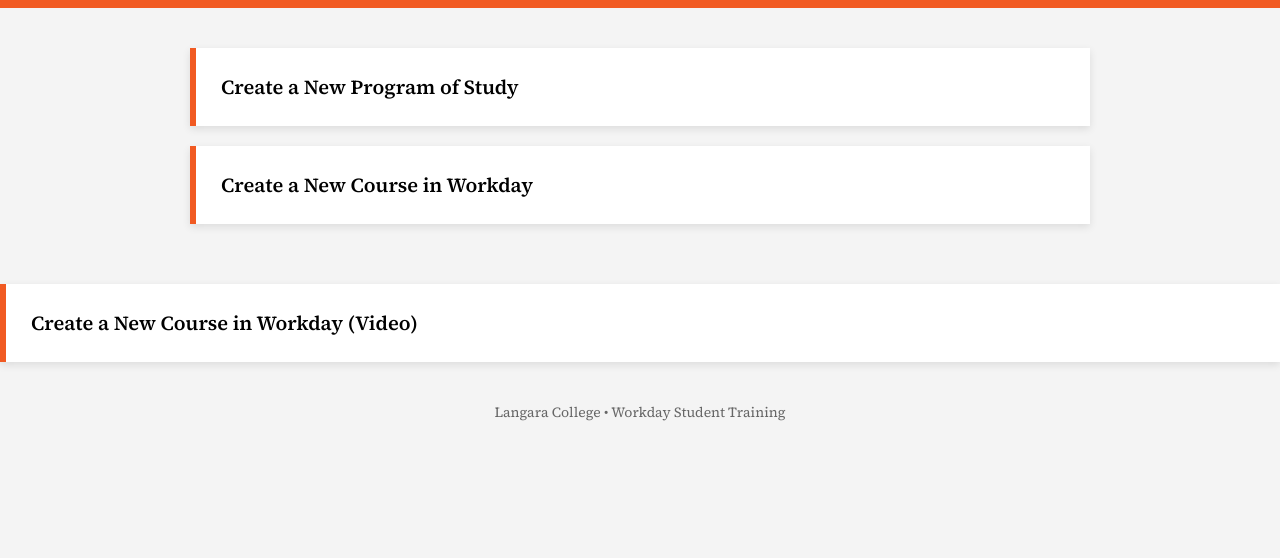
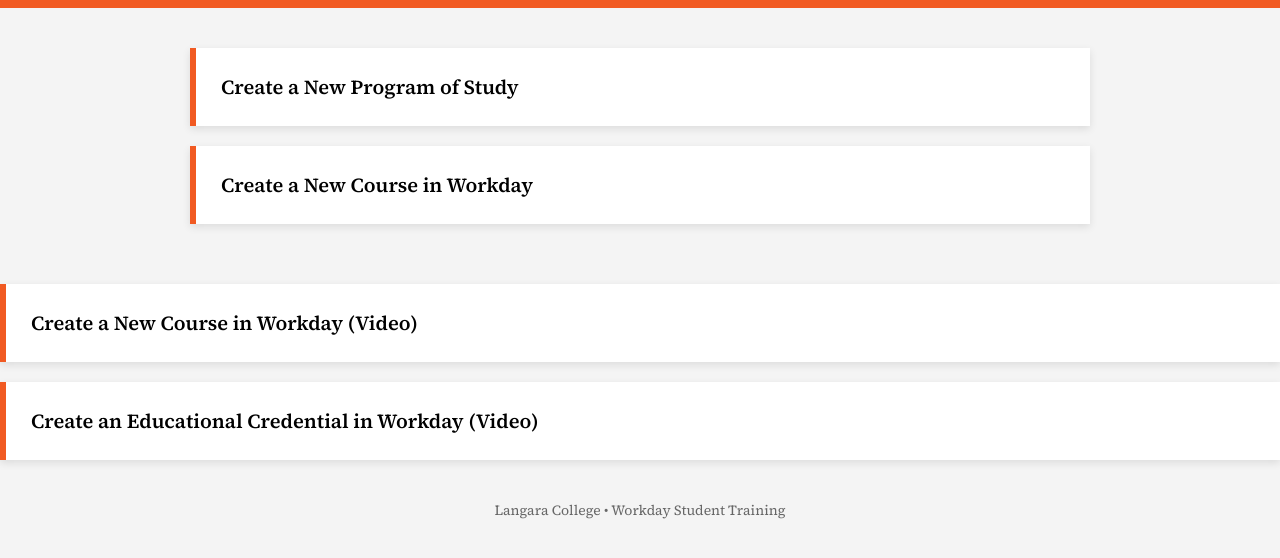
Before and after one commit to dwayneford17/workday-student-guides, a plain HTML site: page index.html in a window 1280 px wide. Shown: the part 98-656 px from the top of the page. Drawn offline with Linux system fonts and the light colour scheme.

Commit message:
Add link for creating educational credential video

```diff
--- a/index.html
+++ b/index.html
@@ -89,6 +89,12 @@ Create a New Course in Workday (Video)
 </a>
 </div>
 
+<div class="card">
+<a href="create-educational-credential-video.html">
+Create an Educational Credential in Workday (Video)
+</a>
+</div>
+
 <footer>
 Langara College • Workday Student Training
 </footer>
```
